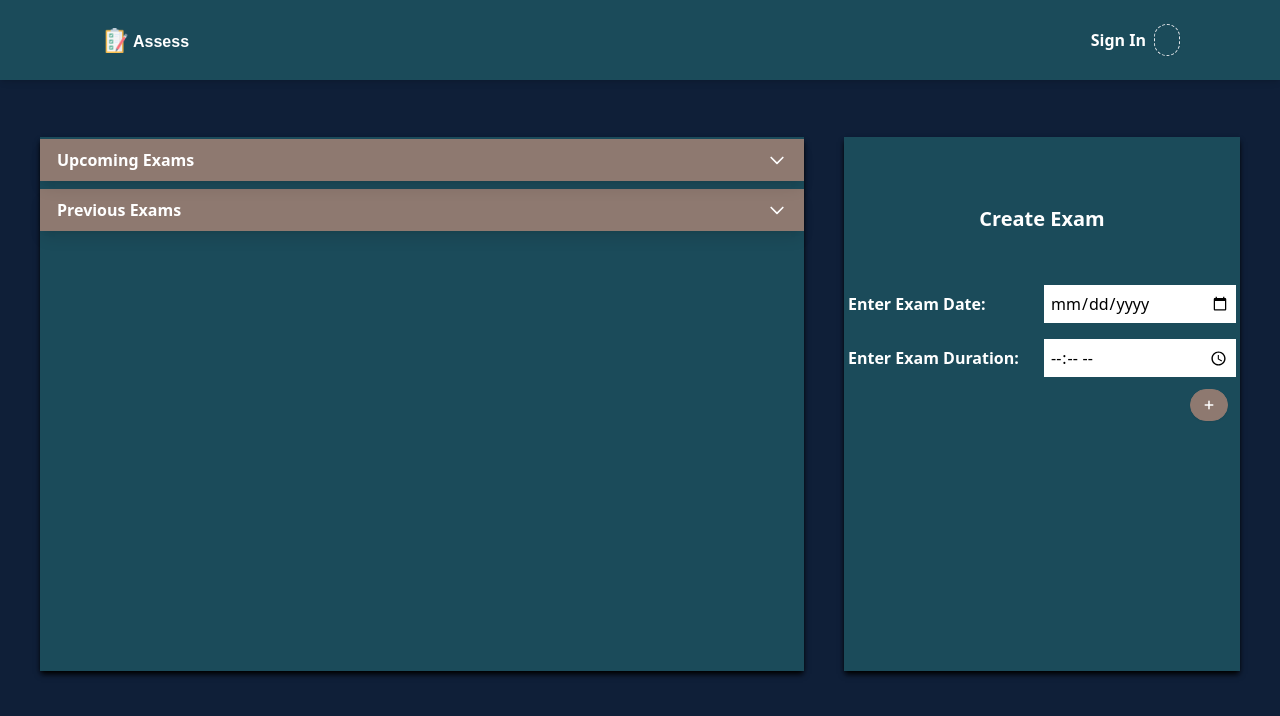
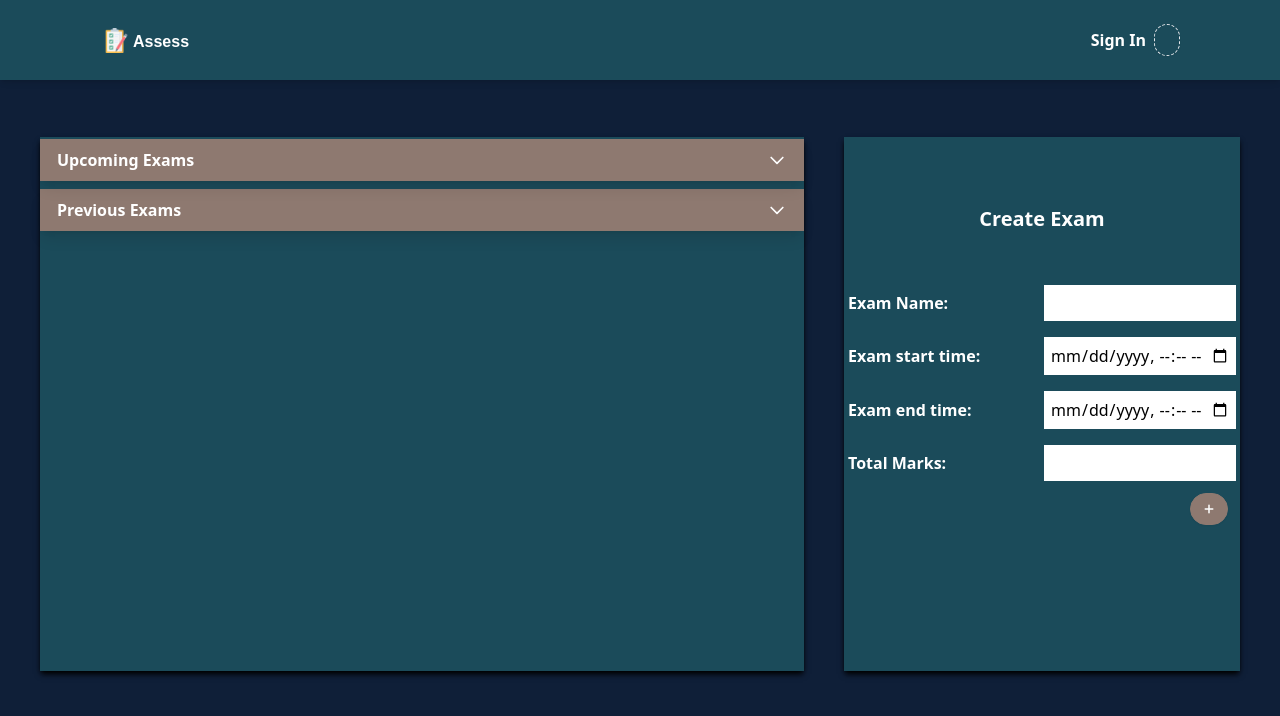
Before and after one commit to AayushPatel006/Subjective_Answer_Evaluation, a React (Vite) app in the folder frontend/: page /facultyHome in a window 1280 px wide. Shown: the top 716 px of the page. Built offline with nearby package versions, Linux system fonts and the light colour scheme.

Commit message:
front end create exam connected with backend and is working

```diff
--- a/frontend/src/components/FacultyHome.jsx
+++ b/frontend/src/components/FacultyHome.jsx
@@ -1,8 +1,9 @@
 import { Menu, Transition } from "@headlessui/react";
-import React, { Fragment, useLayoutEffect, useState } from "react";
+import React, { Fragment, useLayoutEffect, useState, useRef } from "react";
 import verifyToken from "../utils/verifyToken";
 import Nav from "./Nav";
 import { useNavigate } from "react-router-dom";
+import httpRequest from "../utils/httpRequest";
 // import { ChevronDownIcon } from '@heroicons/react/20/solid'
 
 function classNames(...classes) {
@@ -11,6 +12,35 @@ function classNames(...classes) {
 
 const FacultyHome = () => {
   const [isOpen, setIsOpen] = useState(false);
+  const exam_name = useRef(null);
+  const exam_start = useRef(null);
+  const exam_end = useRef(null);
+  const total_mark = useRef(null);
+
+  const handleSubmit = async (event) => {
+    event.preventDefault();
+    const title = exam_name.current.value;
+    const start_time = exam_start.current.value;
+    const end_time = exam_end.current.value;
+    const marks = total_mark.current.value;
+
+    const result = await httpRequest(
+        "/faculty/create_exam",
+        "post",
+        {
+          title: title,
+          start_time: start_time,
+          end_time: end_time,
+          total_marks: marks,
+          status: "creating"
+        },
+        {
+          token: localStorage.getItem("token"),
+        }
+        );
+      console.log("Result ", result);
+  };
+
   return (
     <div className="w-full h-screen flex items-center bg-[#0F1F38]">
       <Nav />
@@ -135,34 +165,65 @@ const FacultyHome = () => {
           Create Exam
         </h1>
         <div className="flex flex-col mt-8 w-full">
-          <label htmlFor="exam-date" className="flex items-center mt-4">
+          <label htmlFor="exam-name" className="flex items-center mt-4">
             <span className="ml-1 w-48 mr-1 text-md font-semibold text-white">
-              Enter Exam Date:
+              Exam Name:
             </span>
             <input
-              type="date"
-              id="exam-date"
-              name="exam-date"
+              type="text"
+              id="exam-name"
+              name="exam-name"
               className="p-1.5 mr-1 w-48"
+              ref={exam_name}
+              required
             />
           </label>
-          <label htmlFor="exam-date" className="flex items-center mt-4">
+          <label htmlFor="exam-start" className="flex items-center mt-4">
             <span className="ml-1 w-48 mr-1 text-md font-semibold text-white">
-              Enter Exam Duration:
+              Exam start time:
             </span>
             <input
-              type="time"
-              id="exam-date"
-              name="exam-date"
+              type="datetime-local"
+              id="exam-start"
+              name="exam-start"
               className="p-1.5 mr-1 w-48"
+              ref={exam_start}
+              required
+            />
+          </label>
+          <label htmlFor="exam-end" className="flex items-center mt-4">
+            <span className="ml-1 w-48 mr-1 text-md font-semibold text-white">
+              Exam end time:
+            </span>
+            <input
+              type="datetime-local"
+              id="exam-end"
+              name="exam-end"
+              className="p-1.5 mr-1 w-48"
+              ref={exam_end}
+              required
+            />
+          </label>
+          <label htmlFor="exam-marks" className="flex items-center mt-4">
+            <span className="ml-1 w-48 mr-1 text-md font-semibold text-white">
+              Total Marks:
+            </span>
+            <input
+              type="number"
+              id="exam-marks"
+              name="exam-marks"
+              className="p-1.5 mr-1 w-48"
+              min="1"
+              ref={total_mark}
             />
           </label>
           <div className="flex justify-end mt-3 mr-3">
             <div
               class="justify-end [word-wrap: break-word] ml-2 flex h-[32px] cursor-pointer
                     items-center rounded-[16px] border border-[#8E7970]
-                    bg-[#8E7970] py-0 px-[12px] text-md font-semibold normal-case leading-loose text-white shadow-sm">
-            <a href="#">
+                    bg-[#8E7970] py-0 px-[12px] text-md font-semibold normal-case leading-loose text-white shadow-sm"
+            >
+              <a onClick={handleSubmit}>
                 <svg
                   xmlns="http://www.w3.org/2000/svg"
                   fill="none"
@@ -179,7 +240,6 @@ const FacultyHome = () => {
                 </svg>
               </a>
             </div>
-
           </div>
         </div>
       </div>
--- a/frontend/src/utils/httpRequest.js
+++ b/frontend/src/utils/httpRequest.js
@@ -1,13 +1,18 @@
 import axiosInstance from "./axiosInstance";
 import notify from "./toast";
 
-const httpRequest = async (url, type, body, showToast) => {
+const httpRequest = async (url, type, body, params , showToast) => {
 	try {
 		switch (type) {
 			case "get":
 				return await handleGet(url, body);
 			case "post":
-				return await handlePost(url, body);
+				if(params.token) {
+					return await handlePostWithParmas(url, body, params);
+				}
+				else {
+					return await handlePost(url, body);
+				}
 
 			default:
 				console.log("Unknown request type!");
@@ -28,4 +33,8 @@ const handlePost = async (url, body) => {
 	return await axiosInstance.post(url, body);
 };
 
+const handlePostWithParmas = async(url, body, params) => {
+	return await axiosInstance.post(url, body, { params: params });
+}
+
 export default httpRequest;
```
Lines whose indentation alone changed are shown as unchanged.
